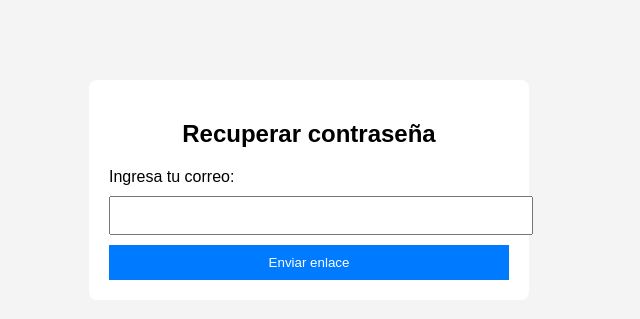
After one commit to miguel-developer95/Proyecto-TeMa, a PHP site: the page made by view/recuperar_contraseña.php in a window 1280 px wide. The commit adds this page. Shown: the top 319 px of the page, without its empty margins (331-971 px from the left). Run offline with PHP 8.4, Linux system fonts and the light colour scheme.

Commit message:
Recuperar contraseña
Botón "¿Olvidaste tu contraseña?" funcional

```diff
--- a/view/login.php
+++ b/view/login.php
@@ -51,7 +51,7 @@
                     <i class="fa-solid fa-eye toggle-eye" id="toggleEye"></i>
                 </div>
 
-                <a href="#" class="forgot-link">¿Olvidaste tu contraseña?</a>
+                <a href="recuperar_contraseña.php" class="forgot-link">¿Olvidaste tu contraseña?</a>
 
                 <button type="submit">Iniciar Sesión</button>
             </form>
--- /dev/null
+++ b/view/recuperar_contraseña.php
@@ -0,0 +1,50 @@
+<?php
+// recuperar_contraseña.php
+session_start();
+
+// Si el formulario fue enviado
+if ($_SERVER['REQUEST_METHOD'] === 'POST') {
+    $email = trim($_POST['email']);
+
+    if (!empty($email)) {
+        // Aquí normalmente buscarías el usuario en la BD
+        // y enviarías un correo con un enlace de recuperación.
+        // Por ahora solo simulamos el proceso.
+        $_SESSION['mensaje'] = "Se ha enviado un enlace de recuperación a $email";
+    } else {
+        $_SESSION['mensaje'] = "Por favor ingresa un correo válido.";
+    }
+
+    header("Location: recuperar_contraseña.php");
+    exit;
+}
+?>
+<!DOCTYPE html>
+<html lang="es">
+<head>
+    <meta charset="UTF-8">
+    <title>Recuperar contraseña</title>
+    <style>
+        body { font-family: Arial, sans-serif; background: #f4f4f4; }
+        .container { width: 400px; margin: 80px auto; background: #fff; padding: 20px; border-radius: 8px; }
+        h2 { text-align: center; }
+        input[type="email"] { width: 100%; padding: 10px; margin: 10px 0; }
+        button { width: 100%; padding: 10px; background: #007BFF; color: #fff; border: none; cursor: pointer; }
+        button:hover { background: #0056b3; }
+        .mensaje { margin-top: 15px; color: green; text-align: center; }
+    </style>
+</head>
+<body>
+    <div class="container">
+        <h2>Recuperar contraseña</h2>
+        <form method="POST" action="">
+            <label for="email">Ingresa tu correo:</label>
+            <input type="email" name="email" id="email" required>
+            <button type="submit">Enviar enlace</button>
+        </form>
+        <?php if (isset($_SESSION['mensaje'])): ?>
+            <p class="mensaje"><?php echo $_SESSION['mensaje']; unset($_SESSION['mensaje']); ?></p>
+        <?php endif; ?>
+    </div>
+</body>
+</html>
```
